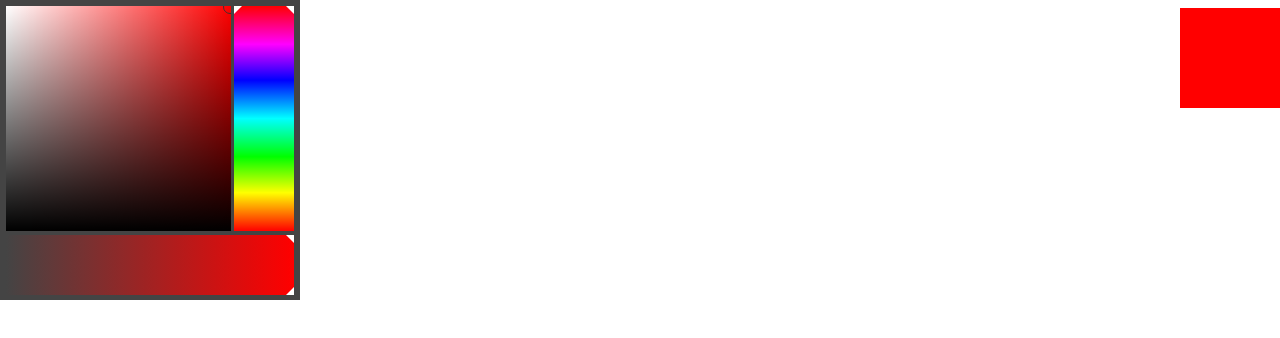
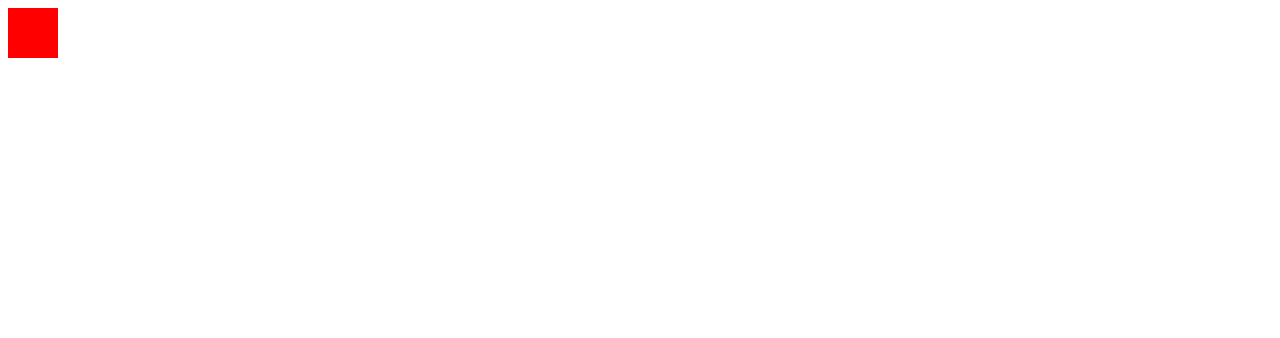
Before and after one commit to kianfang/ckpalette, a website: page index.html in a window 1280 px wide. Drawn offline with nearby package versions, Linux system fonts and the light colour scheme.

Commit message:
整合jquery插件

```diff
--- a/ckpalette.css
+++ b/ckpalette.css
@@ -46,7 +46,7 @@
     display: block;
     width: 12px;
     height: 12px;
-    border: 1px solid rgba(50, 50, 50, 0.9);
+    border: 1px solid #000;
     position: absolute;
     top: -6px;
     right: -6px;
@@ -54,6 +54,7 @@
 
 #palette>div.panel>div.xy>div.wrap {
     cursor: cell;
+    cursor: crosshair;
 }
 
 #palette>div.panel>div.z {
--- a/ckpalette.js
+++ b/ckpalette.js
@@ -1,21 +1,52 @@
-$(function() {
-    var $colorObj = $("#test");
+/*jshint multistr:true */
+$.fn.extend({
+    palette: function(config, callback) {
+        var $picker = this;
+        $picker.append("<div id=\"palette\">\
+            <div class=\"panel\">\
+                <div class=\"xy\">\
+                    <div class=\"xy-cursor\"></div>\
+                    <div class=\"wrap\"></div>\
+                </div><!--\
+                --><div class=\"z\">\
+                    <div class=\"z-cursor\"></div>\
+                    <div class=\"wrap\"></div>\
+                </div><!--\
+                --><div class=\"alpha\">\
+                    <div class=\"alpha-cursor\"></div>\
+                    <div class=\"wrap\"></div>\
+                </div>\
+            </div>\
+        </div>");
 
-    var $alpha = $("#palette>div.panel>div.alpha");
-    var $alphaCursor = $("#palette>div.panel>div.alpha>div.alpha-cursor");
+        $palette = $("#palette");
+
+        var $alpha = this.find("#palette>div.panel>div.alpha");
+        var $alphaCursor = this.find("#palette>div.panel>div.alpha>div.alpha-cursor");
         var alphaCursor = 1;
 
-    var $z = $("#palette>div.panel>div.z");
-    var $zCursor = $("#palette>div.panel>div.z>div.z-cursor");
+        var $z = this.find("#palette>div.panel>div.z");
+        var $zCursor = this.find("#palette>div.panel>div.z>div.z-cursor");
         var zCursor = 0;
 
-    var $xy = $("#palette>div.panel>div.xy");
-    var $xyCursor = $("#palette>div.panel>div.xy>div.xy-cursor");
+        var $xy = this.find("#palette>div.panel>div.xy");
+        var $xyCursor = this.find("#palette>div.panel>div.xy>div.xy-cursor");
         var xyCursor = [1, 1];
 
         var zColor = [255, 0, 0];
 
         var xyColor = [255, 0, 0];
+
+        $palette.css({top: 0, left: this.width()}).on("click", function(e) {
+            e.preventDefault();
+            return false;
+        });
+
+        this.on("click", function(e) {
+            if($palette.is(":visible")) $palette.hide();
+            else $palette.show();
+        }).trigger("click");
+
         // xy 轴 颜色拾取
         $xy.on("mousedown", function(e) {
             // console.log();
@@ -26,7 +57,7 @@ $(function() {
 
             xyColor = getXYColor(zColor, xyCursor);
             // console.log(xyColor);
-        var rgbHex = getRGB(xyColor);
+            var rgbHex = rgb2hex(xyColor);
             // console.log(rgbHex);
             $alpha.css("backgroundColor", rgbHex).trigger("mousedown");
         });
@@ -38,10 +69,10 @@ $(function() {
                 zCursor = (e.offsetY / $z.height());
             }
 
-        zColor = getXColor(zCursor);
+            zColor = getZColor(zCursor);
             console.log(zColor);
 
-        var rgbHex = getRGB(zColor);
+            var rgbHex = rgb2hex(zColor);
             $xy.css("backgroundColor", rgbHex).trigger("mousedown");
         });
 
@@ -52,20 +83,29 @@ $(function() {
                 alphaCursor = (e.offsetX / $alpha.width());
             }
             console.log([zCursor, xyCursor, alphaCursor]);
-        $colorObj.css("backgroundColor", rgba(xyColor, alphaCursor)).data({
+            var rgb = getRGB(xyColor);
+            var rgba = getRGBA(xyColor, alphaCursor);
+            $picker.css("backgroundColor", rgba).data({
+                zCursor: zCursor,
+                xyCursor: xyCursor,
+                alphaCursor: alphaCursor
+            });
+            callback({
+                rgba: rgba,
+                rgb: rgb,
                 zCursor: zCursor,
                 xyCursor: xyCursor,
                 alphaCursor: alphaCursor
             });
         }).trigger("mousedown");
 
-    function getRGB(rgb) {
+        function rgb2hex(rgb) {
             var hex = (rgb[0] * Math.pow(16,4) + rgb[1] * Math.pow(16,2) + rgb[2]).toString(16);
             if(rgb[0] === 0) hex = '00' + hex;
             return '#' + hex;
         }
 
-    function getXColor(cursor) {
+        function getZColor(cursor) {
             var R = 255, G = 0, B = 0; rate = 1 / 6;
             if(cursor >= 0.83) {
                 rate = 0.17;
@@ -119,8 +159,19 @@ $(function() {
             return xyColor;
         }
 
-    function rgba(rgb, alpha) {
+        function getRGBA(rgb, alpha) {
             return 'rgba(' + rgb.join(',') + ',' + alpha.toFixed(2) + ')';
         }
 
+        function getRGB(rgb) {
+            return 'rgb(' + rgb.join(',') + ')';
+        }
+        return this;
+    } // palette
 });
+
+$(function(){
+    $("#palettePicker").palette({}, function(data) {
+        console.log(data);
+    });
+});
--- a/index.html
+++ b/index.html
@@ -10,22 +10,6 @@
     <script type="text/javascript" src="ckpalette.js"></script>
 </head>
 <body>
-    <div id="test" style="display:block;width:100px;height: 100px;background-color:#666;position:absolute;right: 0;"></div>
-    <div id="palette">
-        <div class="panel">
-            <div class="xy">
-                <div class="xy-cursor"></div>
-                <div class="wrap"></div>
-            </div><!--
-            --><div class="z">
-                <div class="z-cursor"></div>
-                <div class="wrap"></div>
-            </div><!--
-            --><div class="alpha">
-                <div class="alpha-cursor"></div>
-                <div class="wrap"></div>
-            </div>
-        </div>
-    </div>
+    <div id="palettePicker" style="display:block;width:50px;height:50px;"></div>
 </body>
 </html>
```
Lines whose indentation alone changed are shown as unchanged.
